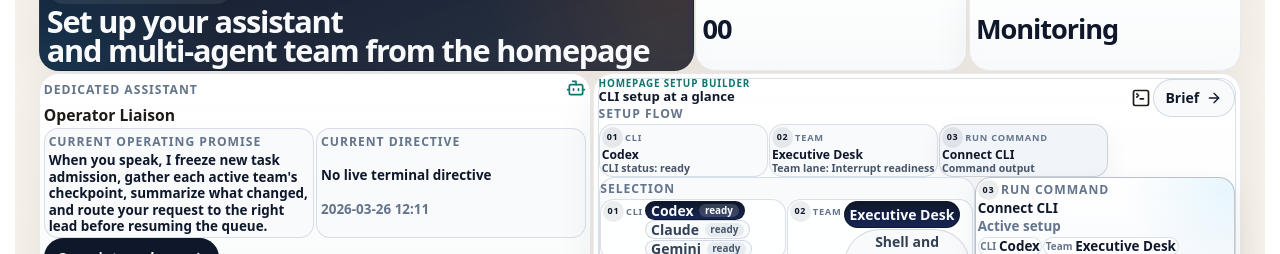
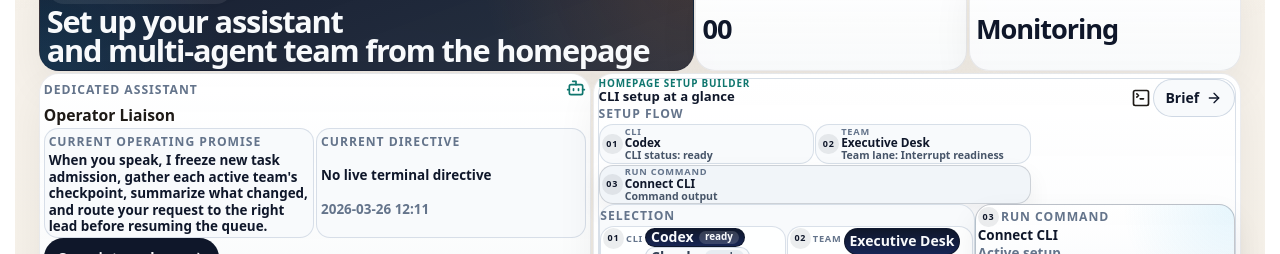
Before and after one commit to GongJae00/research-pages, a Next.js app in the folder apps/web/: page /en in a window 1280 px wide. Shown: the part 1600-1854 px from the top of the page. Built offline with nearby package versions, Linux system fonts and the light colour scheme; no server answers.

Commit message:
Autonomy batch 1640: shell-experience

```diff
--- a/apps/web/src/components/homepage-agent-control-section.module.css
+++ b/apps/web/src/components/homepage-agent-control-section.module.css
@@ -658,30 +658,38 @@
   margin-top: 0.02rem;
 }
 
-.setupSequenceGrid {
-  display: grid;
-  grid-template-columns: repeat(3, minmax(0, 1fr));
-  gap: 0.06rem;
-}
-
-.setupSequenceCard {
-  display: grid;
-  gap: 0.04rem;
-  min-width: 0;
-  padding: 0.12rem 0.14rem;
+.setupSequenceInline {
+  display: flex;
+  flex-wrap: wrap;
+  gap: 0.05rem;
+}
+
+.setupSequencePill {
+  display: inline-flex;
+  align-items: center;
+  gap: 0.12rem;
+  min-width: 0;
+  padding: 0.1rem 0.12rem;
   border: 1px solid rgba(203, 213, 225, 0.72);
   border-radius: 14px;
   background: rgba(248, 250, 252, 0.92);
-}
-
-.setupSequenceCard strong {
-  color: #0f172a;
-  font-size: 0.76rem;
-  line-height: 1.12;
+  flex: 1 1 10.5rem;
+}
+
+.setupSequencePillCopy {
+  display: grid;
+  gap: 0.01rem;
+  min-width: 0;
+}
+
+.setupSequencePill strong {
+  color: #0f172a;
+  font-size: 0.74rem;
+  line-height: 1.08;
   overflow-wrap: anywhere;
 }
 
-.setupSequenceCardAccent {
+.setupSequencePillAccent {
   border-color: rgba(15, 23, 42, 0.16);
   background: rgba(241, 245, 249, 0.98);
   box-shadow: 0 10px 24px rgba(15, 23, 42, 0.06);
@@ -1861,10 +1869,6 @@
     align-items: stretch;
   }
 
-  .setupSequenceGrid {
-    grid-template-columns: 1fr;
-  }
-
   .setupCompactArrow {
     display: none;
   }
--- a/apps/web/src/components/homepage-agent-control-section.tsx
+++ b/apps/web/src/components/homepage-agent-control-section.tsx
@@ -420,37 +420,37 @@ export function HomepageAgentControlSection({
                 {setupFlowDigest ? (
                   <div className={styles.setupSummaryBar} aria-label={copy.setupStepsLabel}>
                     <span className={styles.metaLabel}>{setupFlowLabel}</span>
-                    <div className={styles.setupSequenceGrid}>
-                      <div className={styles.setupSequenceCard}>
-                        <div className={styles.setupSequenceHead}>
+                    <div className={styles.setupSequenceInline}>
+                      <div className={styles.setupSequencePill}>
                         <span className={styles.setupPickerStep}>01</span>
+                        <div className={styles.setupSequencePillCopy}>
                           <span className={styles.setupFlowLabel}>{copy.chooseProvider}</span>
-                        </div>
                           <strong>{selectedProvider?.label ?? "-"}</strong>
                           <span className={styles.setupSequenceMeta}>
                             {copy.selectedCliStatusLabel}:{" "}
                             {selectedProvider ? getProviderStatusLabel(locale, selectedProvider.status) : "-"}
                           </span>
                         </div>
+                      </div>
 
-                      <div className={styles.setupSequenceCard}>
-                        <div className={styles.setupSequenceHead}>
+                      <div className={styles.setupSequencePill}>
                         <span className={styles.setupPickerStep}>02</span>
+                        <div className={styles.setupSequencePillCopy}>
                           <span className={styles.setupFlowLabel}>{copy.chooseTeam}</span>
-                        </div>
                           <strong>{selectedTeam?.name ?? "-"}</strong>
                           <span className={styles.setupSequenceMeta}>
                             {copy.selectedLaneLabel}: {selectedTeam?.lane ?? "-"}
                           </span>
                         </div>
+                      </div>
 
-                      <div className={`${styles.setupSequenceCard} ${styles.setupSequenceCardAccent}`}>
-                        <div className={styles.setupSequenceHead}>
+                      <div className={`${styles.setupSequencePill} ${styles.setupSequencePillAccent}`}>
                         <span className={styles.setupPickerStep}>03</span>
+                        <div className={styles.setupSequencePillCopy}>
                           <span className={styles.setupFlowLabel}>{copy.runCommandLabel}</span>
-                        </div>
                           <strong>{nextSetupCommand?.title ?? copy.setupCommand}</strong>
                           <span className={styles.setupSequenceMeta}>{setupOutputLabel}</span>
+                        </div>
                       </div>
                     </div>
                   </div>
```
Lines whose indentation alone changed are shown as unchanged.
